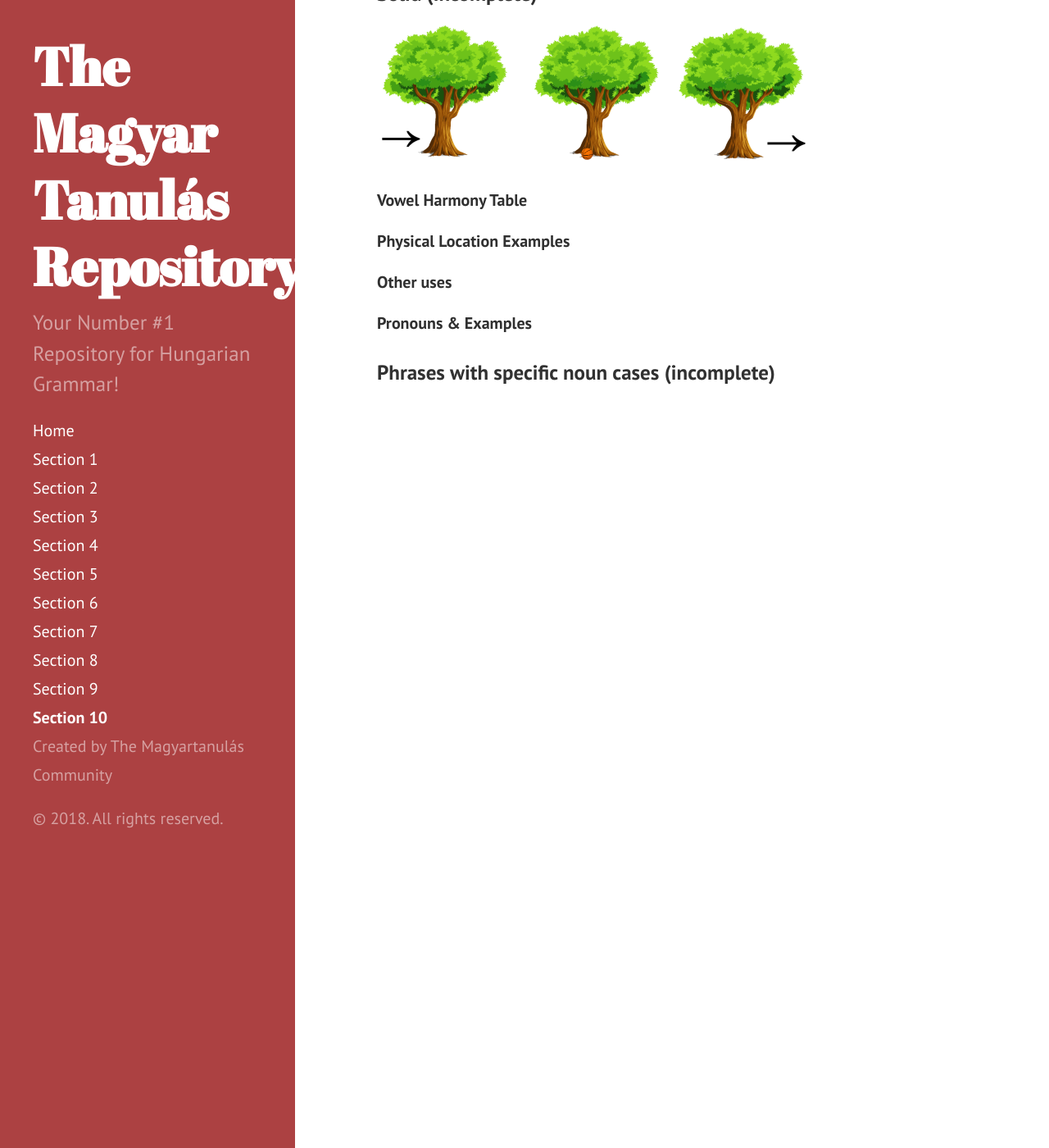
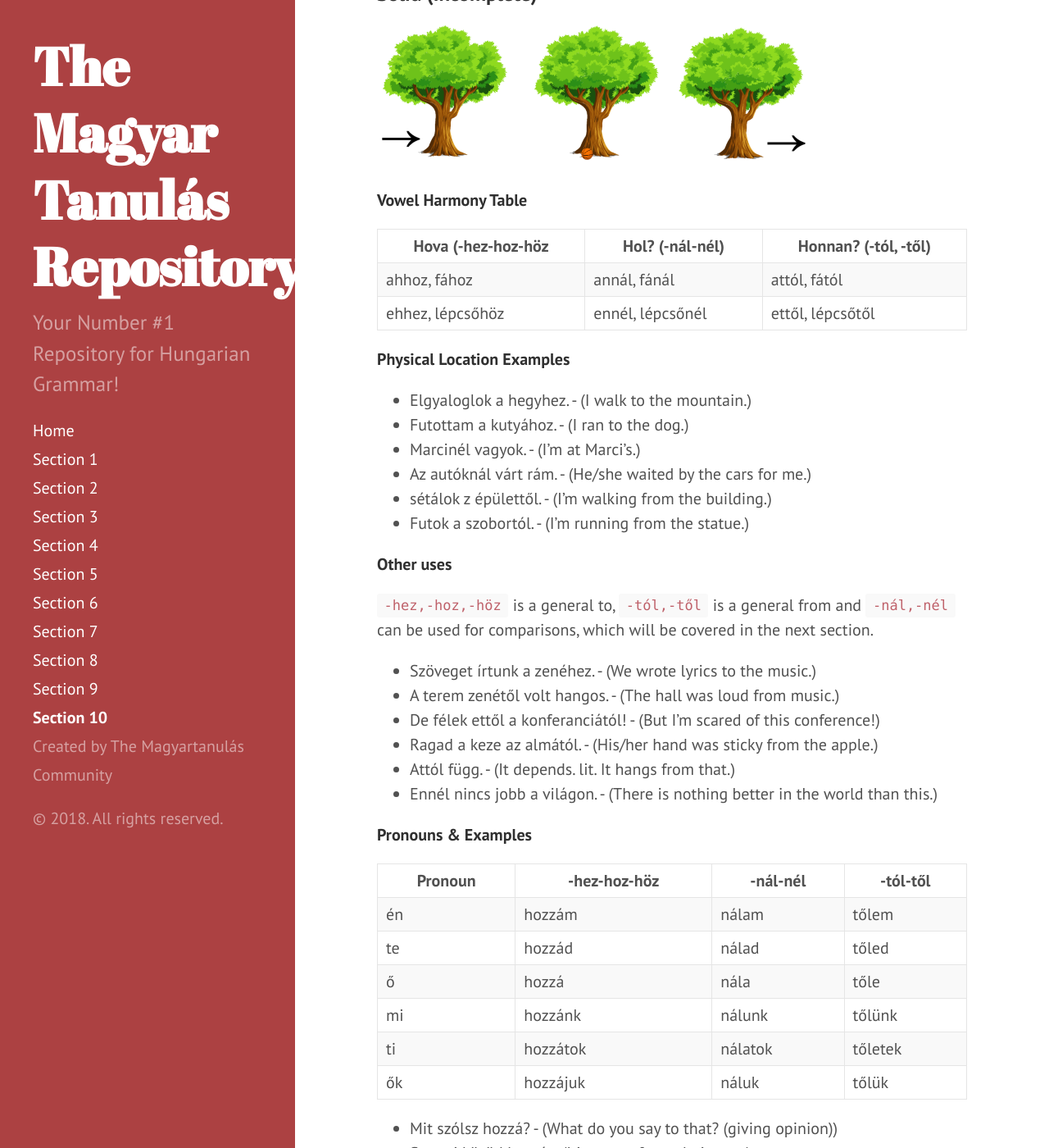
Before and after one commit to Magyartanulas/magyartanulas.github.io, a Jekyll site: the page built from Section10.md, in a window 1280 px wide and 1400 px high, scrolled down 4773 px. Shown: the whole window at 82% size. Built offline with Jekyll 4.4.1, drawn with Linux system fonts in a browser that asks for light colours; Markdown is read by kramdown in place of the engine named in the settings; some of the changed text lies outside the part shown.

Commit message:
Update Section10.md

```diff
--- a/Section10.md
+++ b/Section10.md
@@ -140,10 +140,49 @@ A noun can be interpreted in more than one way depending on the context.
 
 **Vowel Harmony Table**
 
+| Hova (-hez\-hoz\-höz  | Hol? (-nál\-nél) | Honnan? (-tól, -től) |
+|-----------------------|------------------|----------------------|
+| ahhoz, fához          | annál, fánál     | attól, fától         |
+| ehhez, lépcsőhöz      | ennél, lépcsőnél | ettől, lépcsőtől     |
+
 **Physical Location Examples**
+
+* Elgyaloglok a hegyhez. - (I walk to the mountain.)
+* Futottam a kutyához. - (I ran to the dog.)
+* Marcinél vagyok. - (I'm at Marci's.)
+* Az autóknál várt rám. - (He/she waited by the cars for me.)
+* sétálok z épülettől. - (I'm walking from the building.)
+* Futok a szobortól. - (I'm running from the statue.)
 
 **Other uses**
 
+`-hez,-hoz,-höz` is a general to, `-tól,-től` is a general from and `-nál,-nél` can be used for comparisons, which will be covered in the next section.
+
+* Szöveget írtunk a zenéhez. - (We wrote lyrics to the music.)
+* A terem zenétől volt hangos. - (The hall was loud from music.)
+* De félek ettől a konferanciától! - (But I'm scared of this conference!)
+* Ragad a keze az almától. - (His/her hand was sticky from the apple.)
+* Attól függ. - (It depends. lit. It hangs from that.)
+* Ennél nincs jobb a világon. - (There is nothing better in the world than this.)
+
 **Pronouns & Examples**
 
-### Phrases with specific noun cases (incomplete)
+| Pronoun | -hez\-hoz\-höz | -nál\-nél | -tól\-től |
+|---------|----------------|-----------|-----------|
+| én      | hozzám         | nálam     | tőlem     |
+| te      | hozzád         | nálad     | tőled     |
+| ő       | hozzá          | nála      | tőle      |
+| mi      | hozzánk        | nálunk    | tőlünk    |
+| ti      | hozzátok       | nálatok   | tőletek   |
+| ők      | hozzájuk       | náluk     | tőlük     |
+
+* Mit szólsz hozzá? - (What do you say to that? (giving opinion))
+* Semmi közöd hozzá. - (It's none of your buisness.)
+* Szeretnél tőled megkérdezni, hogy... - (I'd like to ask a question of you.)
+* Ez rendes volt tőle. - (That was nice of him/her.)
+
+---
+
+***As a final note:*** keep your eye out for phrases that naturally take a locative case as its argument. For examples:
+
+* Elegem van belőle. - (I've had enough of it.)
```
